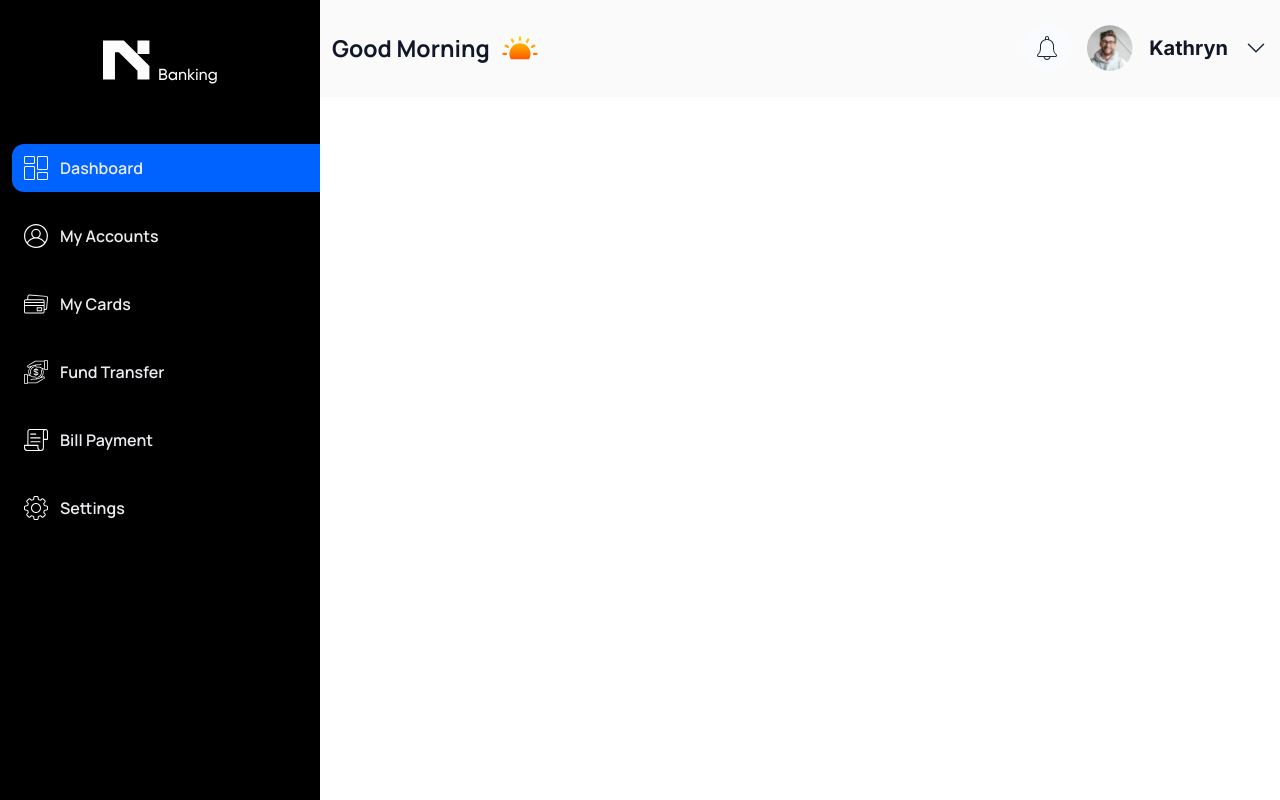
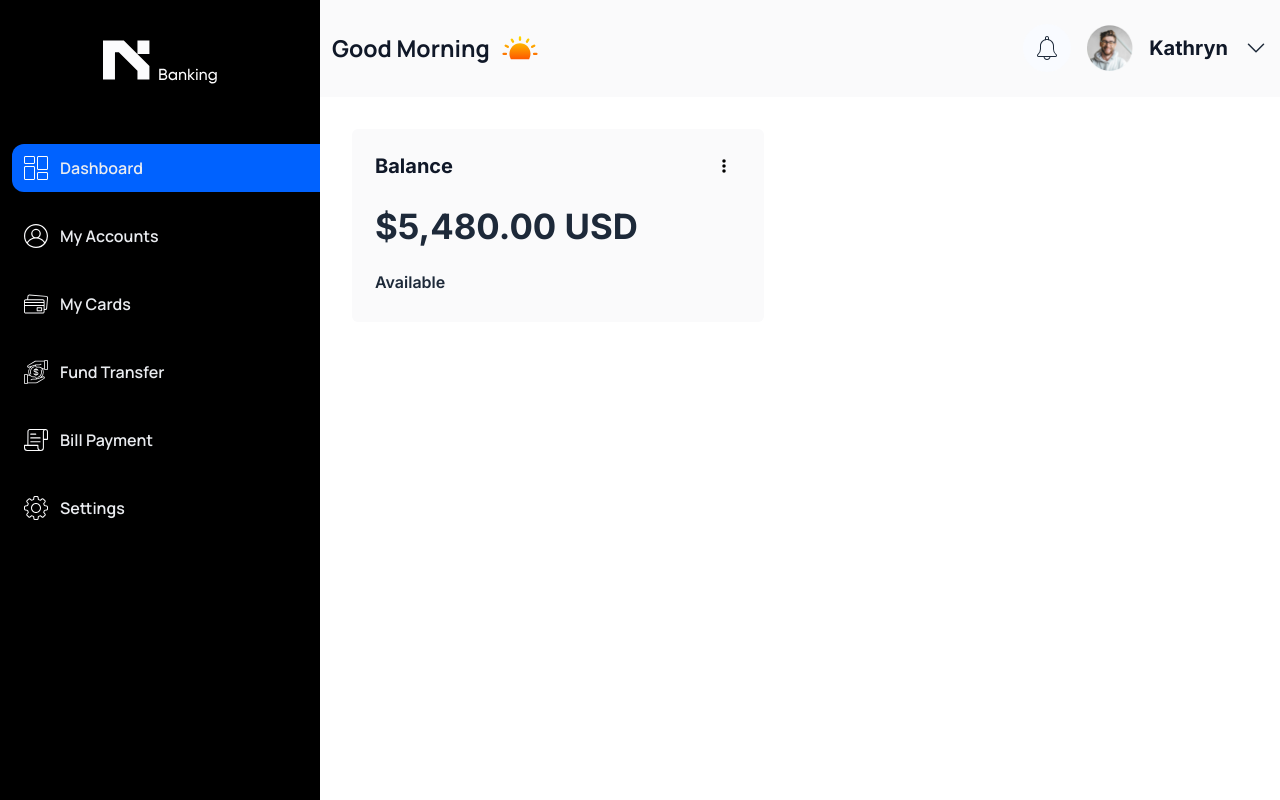
Before and after one commit to Soaressluiss/dashboard, a Next.js app: page / in a window 1280 px wide. Built offline with nearby package versions, Linux system fonts and the light colour scheme.

Commit message:
feat: created Balance component

```diff
--- a/public/assets/Icons/Info.tsx
+++ b/public/assets/Icons/Info.tsx
@@ -1,23 +1,7 @@
 export function Info() {
   return (
-    <svg xmlns="http://www.w3.org/2000/svg" width="24" height="24" fill="none" viewBox="0 0 24 24">
-      <mask
-        id="mask0_101_19596"
-        style={{ maskType: "alpha" }}
-        width="24"
-        height="24"
-        x="0"
-        y="0"
-        maskUnits="userSpaceOnUse"
-      >
-        <path fill="#D9D9D9" d="M0 0H24V24H0z"></path>
-      </mask>
-      <g mask="url(#mask0_101_19596)">
-        <path
-          fill="#1D2939"
-          d="M12 20c-.55 0-1.02-.196-1.412-.587A1.927 1.927 0 0110 18c0-.55.196-1.021.588-1.413A1.925 1.925 0 0112 16c.55 0 1.021.196 1.413.587.391.392.587.863.587 1.413s-.196 1.021-.587 1.413A1.928 1.928 0 0112 20zm0-6c-.55 0-1.02-.196-1.412-.588A1.923 1.923 0 0110 12c0-.55.196-1.021.588-1.413A1.925 1.925 0 0112 10c.55 0 1.021.196 1.413.587.391.392.587.863.587 1.413s-.196 1.02-.587 1.412A1.927 1.927 0 0112 14zm0-6c-.55 0-1.02-.196-1.412-.588A1.923 1.923 0 0110 6c0-.55.196-1.02.588-1.412A1.923 1.923 0 0112 4c.55 0 1.021.196 1.413.588.391.391.587.862.587 1.412 0 .55-.196 1.02-.587 1.412A1.927 1.927 0 0112 8z"
-        ></path>
-      </g>
+    <svg className=" cursor-pointer" xmlns="http://www.w3.org/2000/svg" width="4" height="16" viewBox="0 0 128 512">
+      <path d="M64 360a56 56 0 100 112 56 56 0 100-112zm0-160a56 56 0 100 112 56 56 0 100-112zm56-104A56 56 0 108 96a56 56 0 10112 0z"></path>
     </svg>
   );
 }
--- /dev/null
+++ b/src/app/Components/Balance/Balance.tsx
@@ -0,0 +1,31 @@
+"use client";
+import { useCallback, useEffect, useState } from "react";
+import { Info } from "../../../../public/assets/Icons/Info";
+
+export default function Balance() {
+  const [value, setValue] = useState(0);
+  const localValue = value.toLocaleString("en-US", { style: "currency", currency: "USD" });
+
+  const updateValue = useCallback(() => {
+    if (value < 10500) {
+      setTimeout(() => {
+        setValue((prevValue) => prevValue + 1);
+      }, 1);
+    }
+  }, [value]);
+
+  useEffect(() => {
+    updateValue();
+  }, [updateValue]);
+
+  return (
+    <section className=" m-8 w-[412.47px] h-[193.19px] bg-light-background rounded-md p-[23px] flex flex-col gap-6">
+      <div className="justify-start items-center gap-[268.54px] inline-flex">
+        <h4 className="text-light-gray-900 text-xl font-bold font-Manrope leading-[28.98px]">Balance</h4>
+        <Info />
+      </div>
+      <p className="text-light-gray-800 text-[34.78px] font-bold font-'Manrope' leading-[42.50px]">{localValue} USD</p>
+      <p className="text-light-gray-800 text-base font-semibold font-'Manrope' leading-[23.18px]">Available</p>
+    </section>
+  );
+}
--- a/src/app/page.tsx
+++ b/src/app/page.tsx
@@ -1,3 +1,7 @@
-export default function Home() {
-  return <main className=""></main>;
+import Balance from "./Components/Balance/Balance";
+
+export default function Dashboard() {
+  return <main className="">
+    <Balance/>
+  </main>;
 }
```
